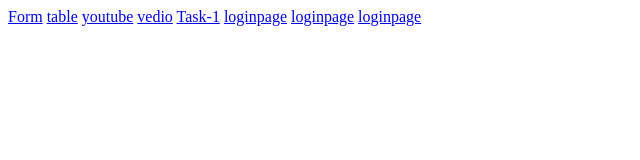
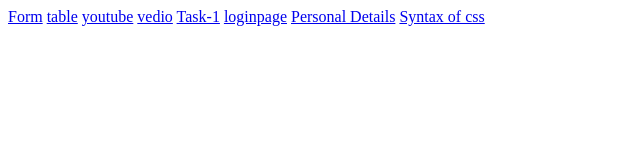
Before and after one commit to nayanagy/HTML.github.io, a plain HTML site: page index.html in a window 1280 px wide. Shown: the full height of the page, 0-640 px from the left. Drawn offline with Linux system fonts and the light colour scheme.

Commit message:
Update index.html

```diff
--- a/index.html
+++ b/index.html
@@ -12,8 +12,8 @@
         <a href="vedio.html">vedio</a>
         <a href="Task-1.html">Task-1</a>
         <a href="loginpage.html">loginpage</a>
-        <a href="Personal Details.html">loginpage</a>
-        <a href="Syntax of css.html">loginpage</a>
+        <a href="Personal Details.html">Personal Details</a>
+        <a href="Syntax of css.html">Syntax of css</a>
 
 
 
```
